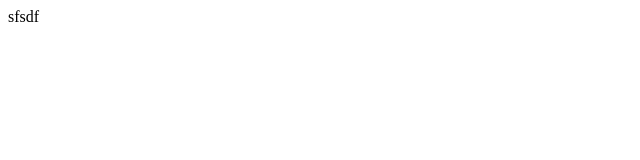
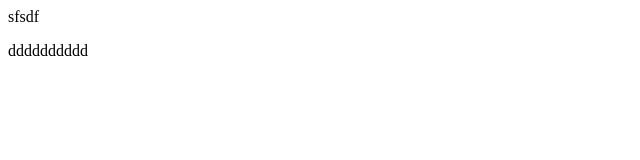
Before and after one commit to arielmaor22bot/typescript-jqta8u, a website: page index.html in a window 1280 px wide. Shown: the full height of the page, 0-640 px from the left. Drawn offline with Linux system fonts and the light colour scheme.

Commit message:
1 file modified

```diff
--- a/index.html
+++ b/index.html
@@ -1,3 +1,3 @@
 
 <p>sfsdf</p>
-<div id="app"></div>
+<div id="app">dddddddddd</div>
```
